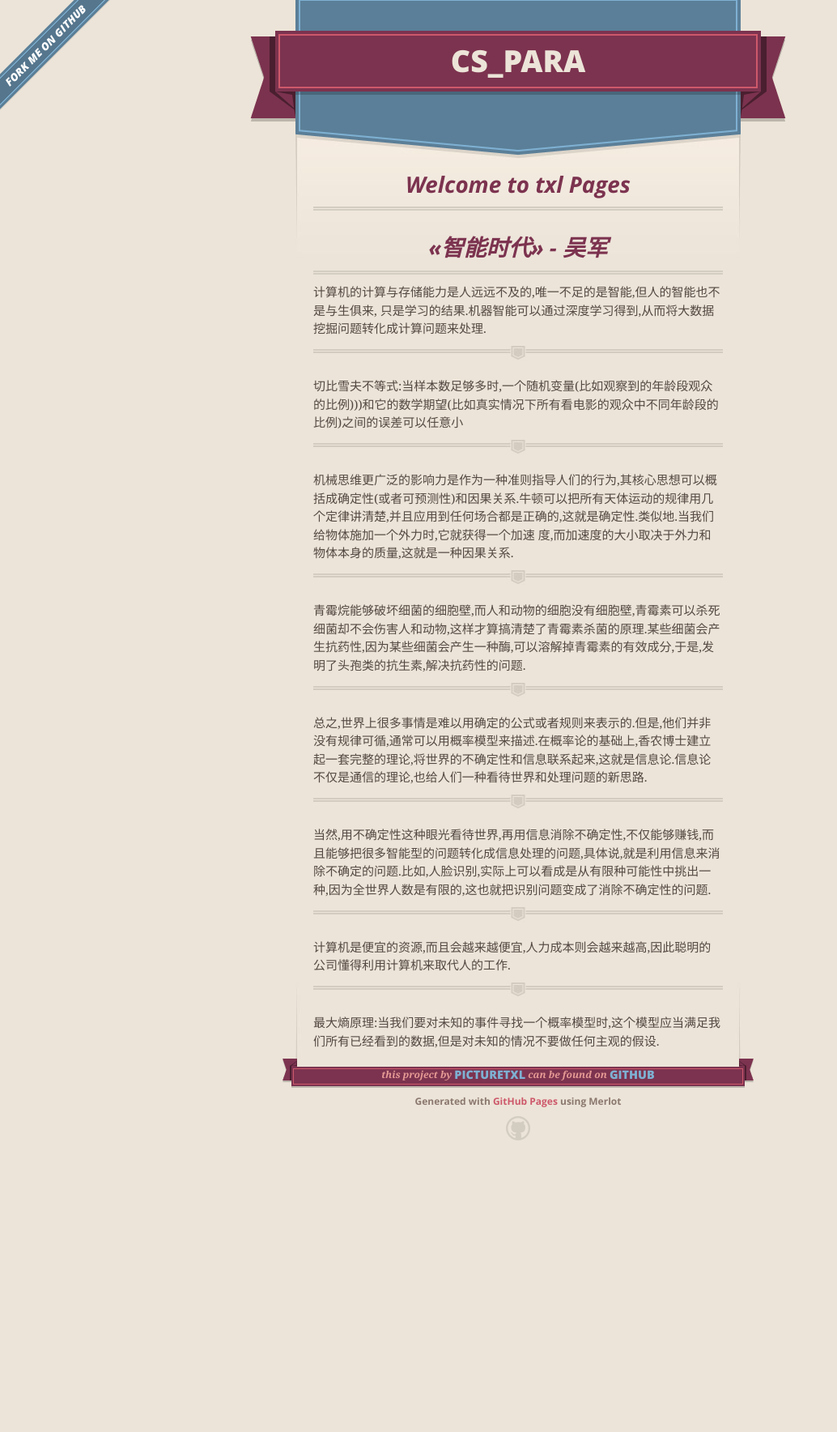
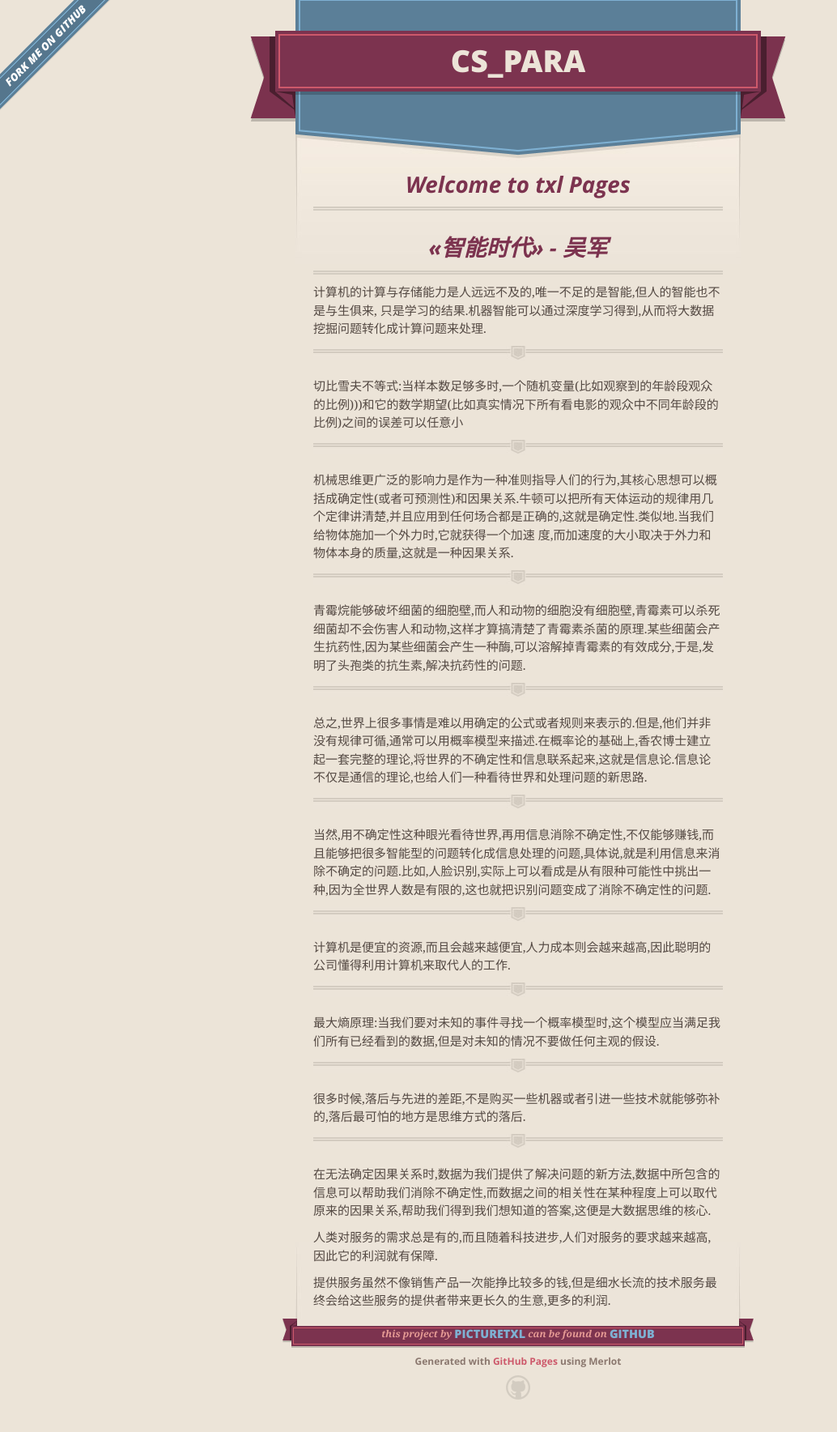
Before and after one commit to picturetxl/cs_para, a Jekyll site: the page built from index.md, in a window 1280 px wide. Shown: the whole page at 81% size, without its empty margins (0-1034 px from the left). Built offline with Jekyll 4.4.1, drawn with Linux system fonts in a browser that asks for light colours; our own code applies the rules of GitHub Pages for plain Markdown files; the repository's description, which GitHub fills in, is left out; before the commit the page ends 1448 px from its top, so only the background shows below that.

Commit message:
Update index.md

```diff
--- a/index.md
+++ b/index.md
@@ -33,3 +33,17 @@
 ---
 
 最大熵原理:当我们要对未知的事件寻找一个概率模型时,这个模型应当满足我们所有已经看到的数据,但是对未知的情况不要做任何主观的假设.
+
+---
+
+很多时候,落后与先进的差距,不是购买一些机器或者引进一些技术就能够弥补的,落后最可怕的地方是思维方式的落后.
+
+---
+
+在无法确定因果关系时,数据为我们提供了解决问题的新方法,数据中所包含的信息可以帮助我们消除不确定性,而数据之间的相关性在某种程度上可以取代原来的因果关系,帮助我们得到我们想知道的答案,这便是大数据思维的核心.
+
+
+人类对服务的需求总是有的,而且随着科技进步,人们对服务的要求越来越高,因此它的利润就有保障.
+
+
+提供服务虽然不像销售产品一次能挣比较多的钱,但是细水长流的技术服务最终会给这些服务的提供者带来更长久的生意,更多的利润.
```
